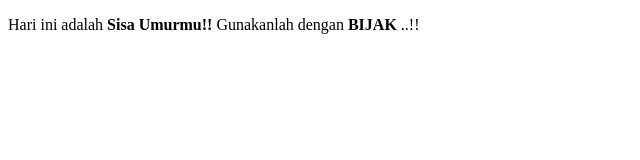
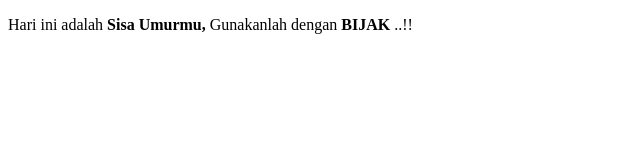
Before and after one commit to ppnkapp/home, a plain HTML site: page index.html in a window 1280 px wide. Shown: the full height of the page, 0-640 px from the left. Drawn offline with Linux system fonts and the light colour scheme.

Commit message:
Fix grammar in index.html paragraph

```diff
--- a/index.html
+++ b/index.html
@@ -4,6 +4,6 @@
     <title>Haloo Dunia!</title>
   </head>
   <body>
-    <p>Hari ini adalah <strong>Sisa Umurmu!!</strong> Gunakanlah dengan <strong>BIJAK</strong> ..!!</p>
+    <p>Hari ini adalah <strong>Sisa Umurmu,</strong> Gunakanlah dengan <strong>BIJAK</strong> ..!!</p>
   </body>
 </html>
```
